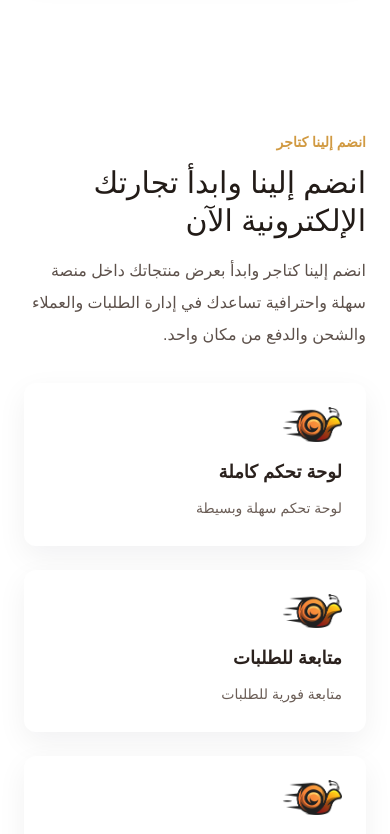
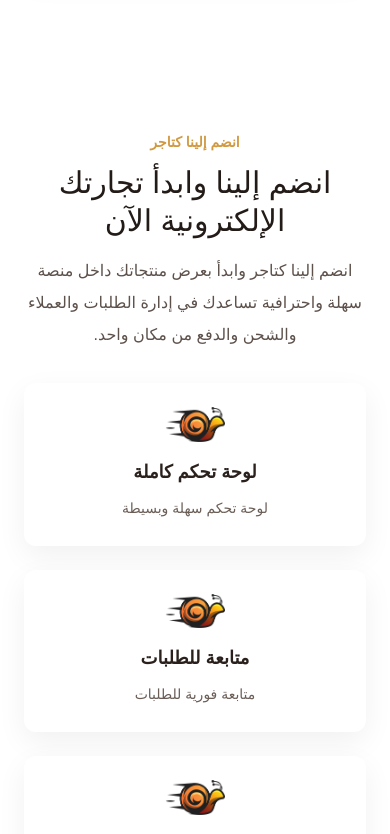
Before and after one commit to EsraaSoliman2003/MongizLandingPage, a Next.js app: page / in a window 390 px wide. Shown: the part 1900-2734 px from the top of the page. Built offline with nearby package versions, Linux system fonts and the light colour scheme.

Commit message:
fix responsive

```diff
--- a/app/page.tsx
+++ b/app/page.tsx
@@ -146,7 +146,7 @@ export default function HomePage() {
           height={620}
           className="absolute left-0 bottom-20 z-0 opacity-10 pointer-events-none"
         />
-        <div className="mx-auto grid max-w-7xl items-center gap-12 px-6 lg:grid-cols-2 lg:px-10">
+        <div className="text-center md:text-start mx-auto grid max-w-7xl items-center gap-12 px-6 lg:grid-cols-2 lg:px-10">
           <div>
             <p className="mb-3 text-sm font-semibold text-[#d19a42]">انضم إلينا كتاجر</p>
             <h3 className="mb-4 text-3xl leading-tight text-[#221b17] md:text-3xl">
--- a/components/FeatureCard.tsx
+++ b/components/FeatureCard.tsx
@@ -8,7 +8,7 @@ type Props = {
   center?: boolean;
 };
 
-export default function FeatureCard({ title, desc, icon, center = false }: Props) {
+export default function FeatureCard({ title, desc, icon, center = true }: Props) {
   return (
     <div
       className={`rounded-xl bg-white p-6 shadow-[0_10px_30px_rgba(15,23,42,0.06)]  ${
```
